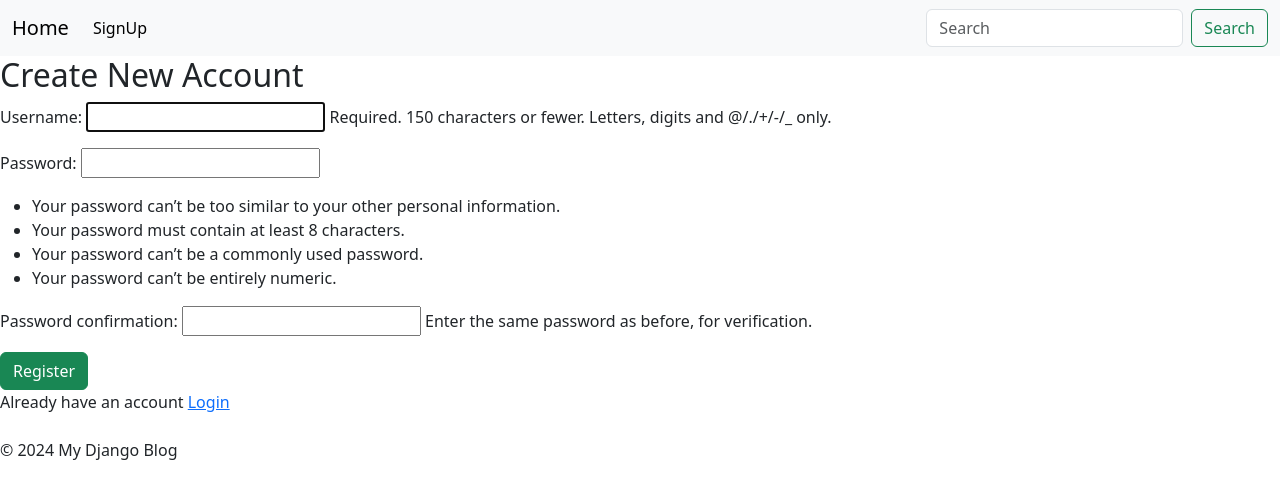
After one commit to countyemi/django_blog, a Django app: page /account/signup/ in a window 1280 px wide. The commit adds this page. Shown: the top 499 px of the page. Run offline with Django 5.2, Linux system fonts and the light colour scheme.

Commit message:
login and signup updated

```diff
--- a/blog_web/blog_post/urls.py
+++ b/blog_web/blog_post/urls.py
@@ -5,5 +5,5 @@ from . import views
 app_name='blog_web'
 
 urlpatterns=[
-    path('', views.index)
+    path('', views.index, name='blog_index'),
 ]
--- a/blog_web/blog_web/settings.py
+++ b/blog_web/blog_web/settings.py
@@ -40,6 +40,7 @@ INSTALLED_APPS = [
     'django.contrib.staticfiles',
     'login',
     'blog_post',
+
 ]
 
 MIDDLEWARE = [
--- a/blog_web/blog_web/urls.py
+++ b/blog_web/blog_web/urls.py
@@ -17,9 +17,9 @@ Including another URLconf
 from django.contrib import admin
 from django.urls import path, include
 from . import views
-
+#app_name='blog_web'
 urlpatterns = [
-    path('', views.index, name='index'),
+    path('', views.index, name='base_index'),
     path('admin/', admin.site.urls),
     path('blog/', include('blog_post.urls')),
     path('account/', include('login.urls')),
--- a/blog_web/blog_web/views.py
+++ b/blog_web/blog_web/views.py
@@ -1,6 +1,8 @@
 from django.http import HttpResponse
-from django.shortcuts import render
-
+from django.shortcuts import render, HttpResponseRedirect
+from django.urls import reverse
 def index(request):
     #return HttpResponse('welcome')
     return render(request, 'base.html')
+
+    #return HttpResponse('welcome')
--- a/blog_web/login/urls.py
+++ b/blog_web/login/urls.py
@@ -1,8 +1,10 @@
 from django.contrib import admin
 from django.urls import path
 from . import views
-app_name='blog_web'
+app_name='login'
 
 urlpatterns=[
-    path('', views.index)
+    path('', views.index),
+    path('signup/', views.signup, name='signup'),
+    path('signin/', views.signin, name='signin')
 ]
--- a/blog_web/login/views.py
+++ b/blog_web/login/views.py
@@ -1,6 +1,37 @@
-from django.shortcuts import render
+from django.shortcuts import render, redirect, HttpResponseRedirect
 from django.http import HttpResponse
+from django.contrib.auth.forms import UserCreationForm, AuthenticationForm
+from django.contrib.auth import login, authenticate, logout
+from django.contrib import messages
+from django.urls import reverse
 # Create your views here.
 
 def index(request):
     return render(request, 'login/index.html')
+
+def signup(request):
+    form=UserCreationForm()
+    registered=False
+    if request.method=='POST':
+        form=UserCreationForm(data=request.POST)
+        if form.is_valid():
+            form.save()
+            registered=True
+
+
+
+    dict={'form':form,
+          'registered':registered}
+    return render(request, 'login/signup.html', context=dict)
+def signin(request):
+    form=AuthenticationForm
+    if request.method=='POST':
+        form=AuthenticationForm(data=request.POST)
+        if form.is_valid():
+            username=form.cleaned_data.get('username')
+            password=form.cleaned_data.get('password')
+            user=authenticate(username=username, password=password)
+            if user is not None:
+                login(request, user)
+                return HttpResponseRedirect(reverse('base_index'))
+    return render(request, 'login/signin.html', context={'form':form})
--- a/blog_web/templates/base.html
+++ b/blog_web/templates/base.html
@@ -10,14 +10,14 @@
     <header>
       <nav class="navbar navbar-expand-lg bg-body-tertiary">
   <div class="container-fluid">
-    <a class="navbar-brand" href="#">Home</a>
+    <a class="navbar-brand" href= "{% url 'base_index' %}" >Home</a>
     <button class="navbar-toggler" type="button" data-bs-toggle="collapse" data-bs-target="#navbarSupportedContent" aria-controls="navbarSupportedContent" aria-expanded="false" aria-label="Toggle navigation">
       <span class="navbar-toggler-icon"></span>
     </button>
     <div class="collapse navbar-collapse" id="navbarSupportedContent">
       <ul class="navbar-nav me-auto mb-2 mb-lg-0">
         <li class="nav-item">
-          <a class="nav-link active" aria-current="page" href="#">Account</a>
+          <a class="nav-link active" aria-current="page" href="{% url 'login:signup' %}">SignUp</a>
         </li>
       </ul>
 
--- /dev/null
+++ b/blog_web/templates/login/signup.html
@@ -0,0 +1,27 @@
+{% extends 'base.html' %}
+
+
+{% block title %} Create Account {% endblock %}
+
+
+{% block body %}
+<h2>Create New Account</h2>
+
+
+
+{% if registered %}
+    <div class='alert alert-success'>
+		Account created <a href="{% url 'login:signin' %}">login here</a>
+	</div>
+
+{% else %}
+<form method="post">
+    {{form.as_p}}
+    {% csrf_token %}
+
+    <button class="btn btn-success btn-md">Register</button> <br/>
+    <p>Already have an account <a href="{% url 'login:signin' %}">Login</a></p>
+</form>
+{% endif %}
+
+{% endblock %}
```
Also changed, not shown: blog_web/templates/login/signin.html (added, +14 -0 lines).
